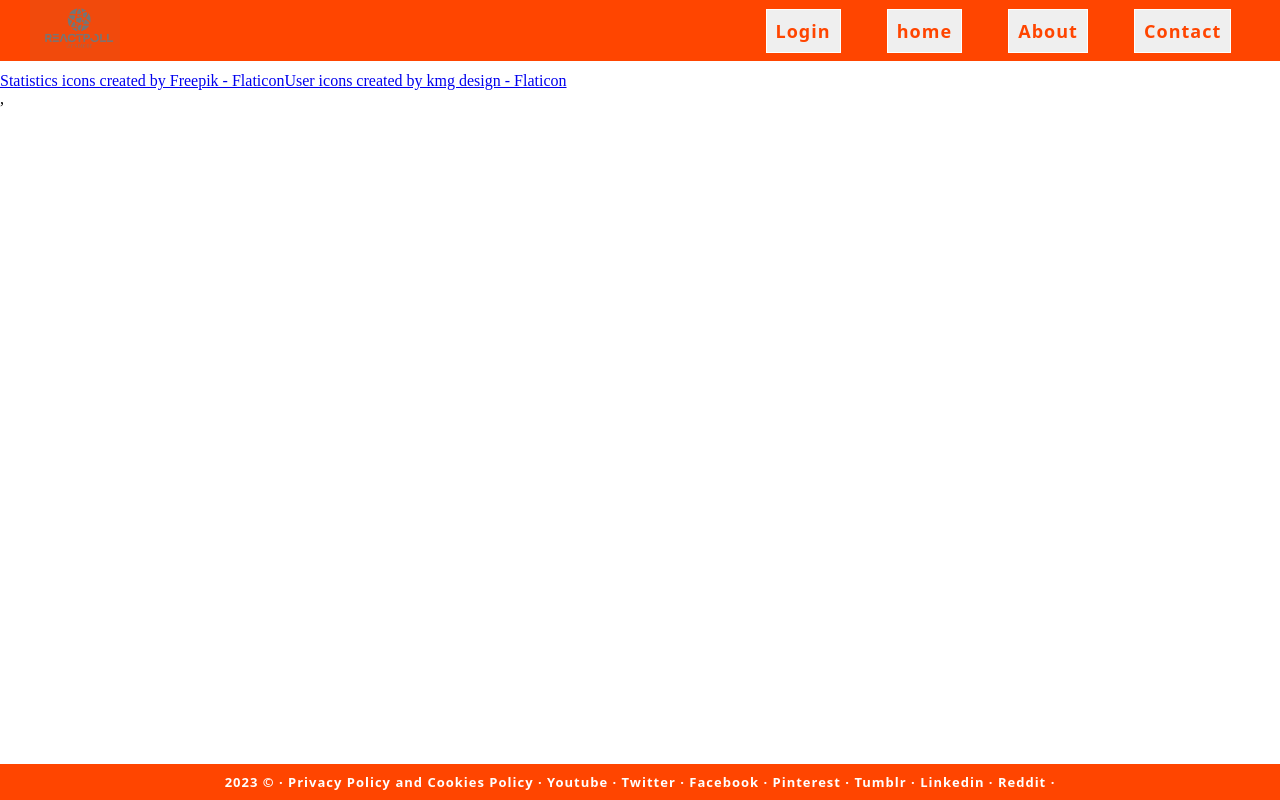
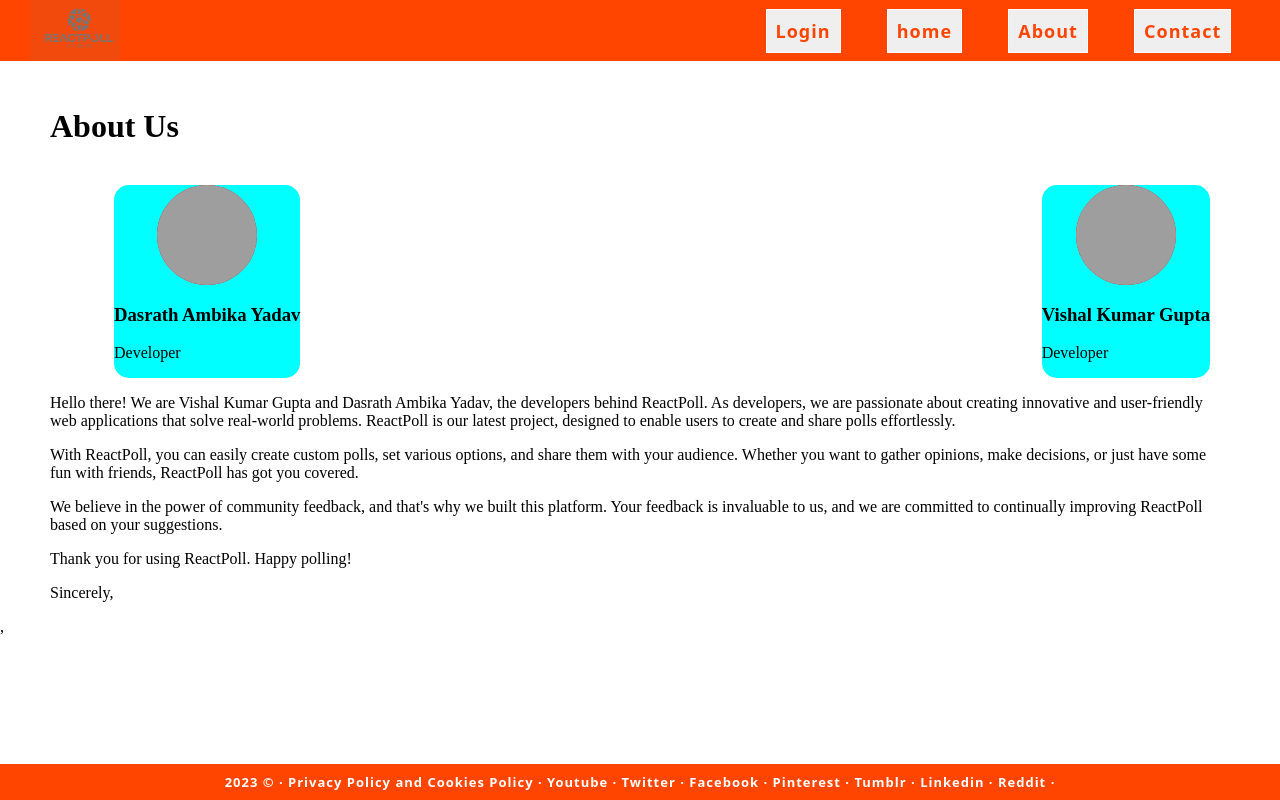
Before and after one commit to DashrathYadav/reactpoll, a React (Vite) app: page / in a window 1280 px wide. Both pictures are taken after a click on the button "About". Built offline with nearby package versions, Linux system fonts and the light colour scheme; grey boxes are pictures that could not be loaded.

Commit message:
adding about us

```diff
--- a/src/Components/About.jsx
+++ /dev/null
@@ -1,10 +0,0 @@
-import React from 'react'
-import { Attribute } from './Attribute'
-
-export const About = () => {
-  return (
-    <div>
-        <Attribute/>
-    </div>
-  )
-}
--- /dev/null
+++ b/src/Components/About/About.css
@@ -0,0 +1,31 @@
+.about-us {
+    margin: 15px 70px 0px 50px;
+  }
+
+  .About-developers {
+    display: flex;
+    justify-content: space-between;
+    margin-left: 5vw;
+  }
+
+  .About-developer-card {
+    display: flex;
+    flex-direction: column;
+    background-color: cyan;
+    border-radius: 15px;
+    align-items: center;
+  }
+
+  .About-profile-image {
+    background-color: red;
+    width: 100px;
+    height: 100px;
+    border-radius: 50%;
+    overflow: hidden;
+  }
+
+  .About-profileImage {
+    width: 100%;
+    height: 100%;
+    object-fit: cover;
+  }
--- /dev/null
+++ b/src/Components/About/About.jsx
@@ -0,0 +1,54 @@
+import React from 'react';
+import './About.css'; // Create a CSS file for styling
+
+const developers = [
+  {
+    name: 'Dasrath Ambika Yadav',
+    role: 'Developer',
+    imageUrl: 'path_to_dasrath_image', // Add the path to the image for Dasrath
+  },
+  {
+    name: 'Vishal Kumar Gupta',
+    role: 'Developer',
+    imageUrl: 'path_to_vishal_image', // Add the path to the image for Vishal
+  },
+];
+
+const About = () => {
+  return (
+    <div className="about-us">
+      <h1>About Us</h1>
+      <br></br>
+      <div className="About-developers">
+        {developers.map((developer, index) => (
+          <div key={index} className="About-developer-card">
+            <div className="About-profile-image">
+              <img className='About-profileImage' src={developer.imageUrl} alt={`Profile of ${developer.name}`} />
+            </div>
+            <div className="About-developer-info">
+              <h3>{developer.name}</h3>
+              <p>{developer.role}</p>
+            </div>
+          </div>
+        ))}
+      </div>
+      <p>
+        Hello there! We are Vishal Kumar Gupta and Dasrath Ambika Yadav, the developers behind ReactPoll.
+        As developers, we are passionate about creating innovative and user-friendly web applications that solve real-world problems.
+        ReactPoll is our latest project, designed to enable users to create and share polls effortlessly.
+      </p>
+      <p>
+        With ReactPoll, you can easily create custom polls, set various options, and share them with your audience.
+        Whether you want to gather opinions, make decisions, or just have some fun with friends, ReactPoll has got you covered.
+      </p>
+      <p>
+        We believe in the power of community feedback, and that's why we built this platform.
+        Your feedback is invaluable to us, and we are committed to continually improving ReactPoll based on your suggestions.
+      </p>
+      <p>Thank you for using ReactPoll. Happy polling!</p>
+      <p>Sincerely,</p>
+    </div>
+  );
+};
+
+export default About;
--- a/src/Components/MidSection.jsx
+++ b/src/Components/MidSection.jsx
@@ -7,7 +7,7 @@ import Login from "./user/Login";
 import SignUp from "./user/SignUp";
 import {PollContainer} from "./poll/PollContainer";
 import PollForm from "./poll/pollForm";
-import { About } from "./About";
+import About from "./About/About";
 import Analytics from "./Analytics/Analytics"
 import Contact from "./Contact/Contact";
 
@@ -33,6 +33,9 @@ function MidSection() {
   else if(page==="contact"){
     midSection = <><LandingPage/><Contact /></>
 
+  }
+  else if(page === "about"){
+    midSection =<About/>;
   }
   else if (page === "home") {
     midSection=<PollContainer/>
```
Also changed, not shown: src/Components/common/Container/index.js (line endings or trailing spaces), src/lastUpdate.txt.
